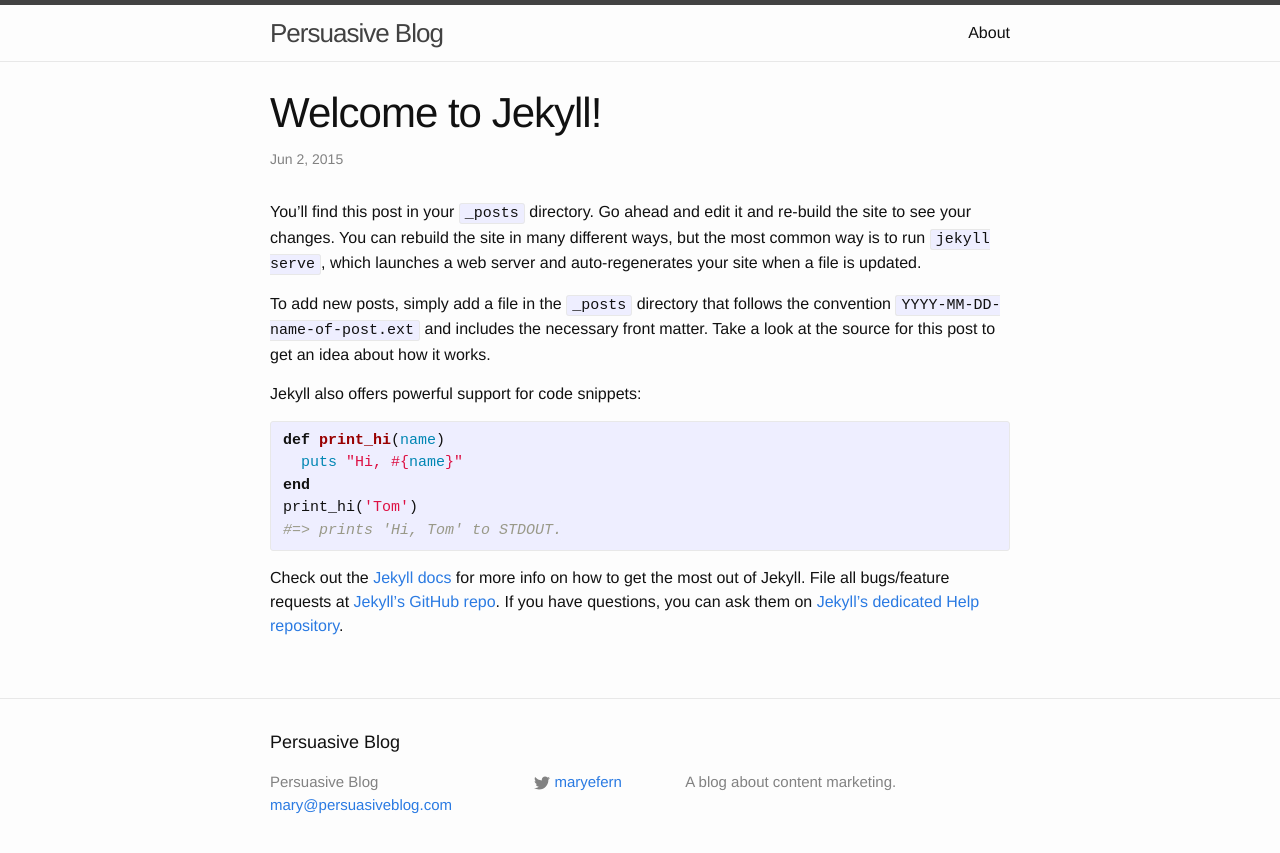
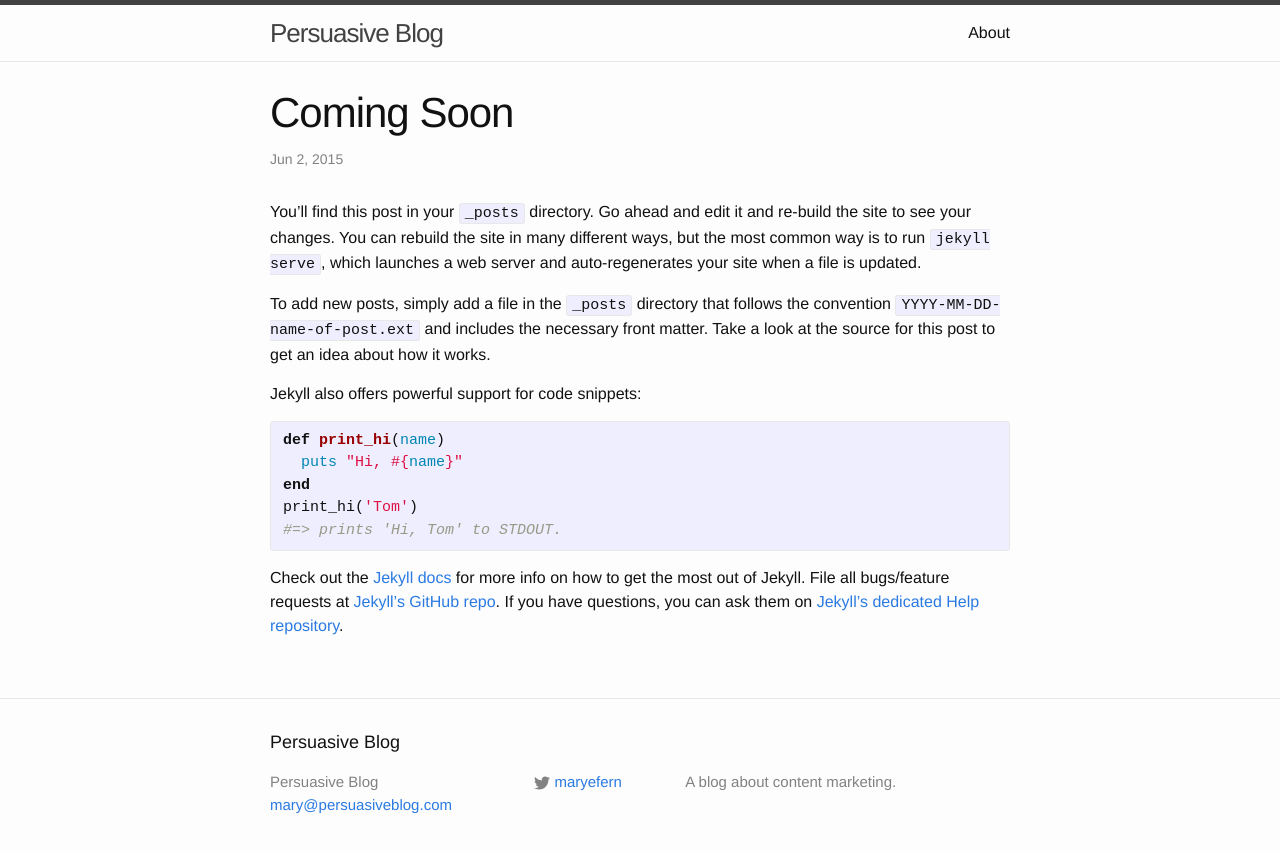
Before and after one commit to maryefern/persuasiveblog, a Jekyll site: the page built from _posts/2015-06-02-welcome-to-jekyll.markdown, in a window 1280 px wide. Shown: the top 853 px of the page. Built offline with Jekyll 4.4.1, drawn with Linux system fonts in a browser that asks for light colours.

Commit message:
edit post

```diff
--- a/_posts/2015-06-02-welcome-to-jekyll.markdown
+++ b/_posts/2015-06-02-welcome-to-jekyll.markdown
@@ -1,6 +1,6 @@
 ---
 layout: post
-title:  "Welcome to Jekyll!"
+title:  "Coming Soon"
 date:   2015-06-02 20:39:29
 categories: jekyll update
 ---
```
